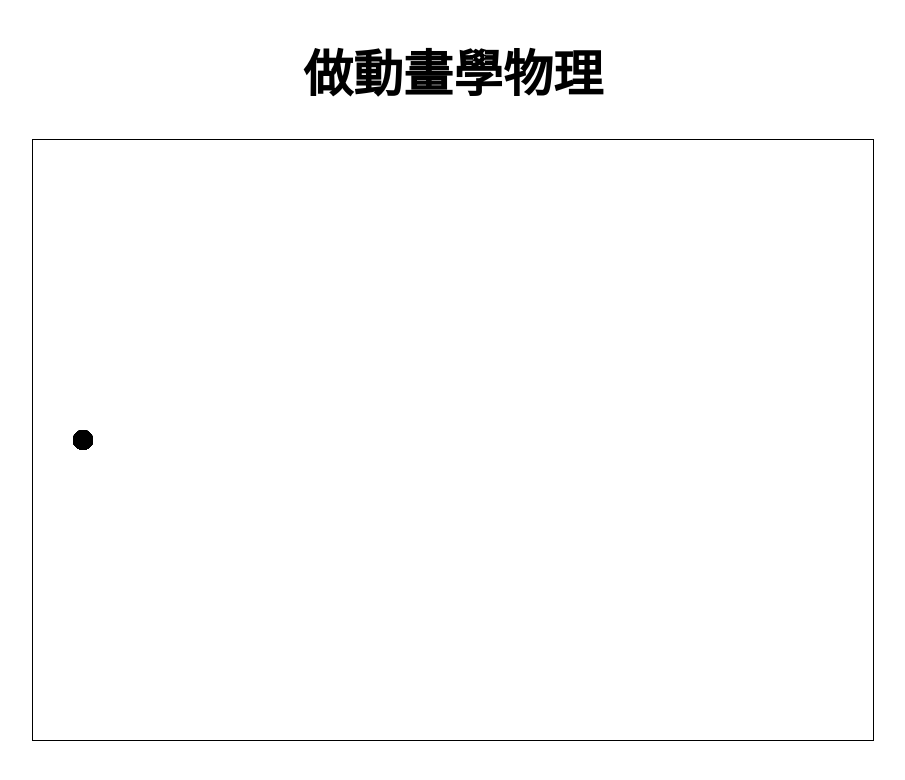
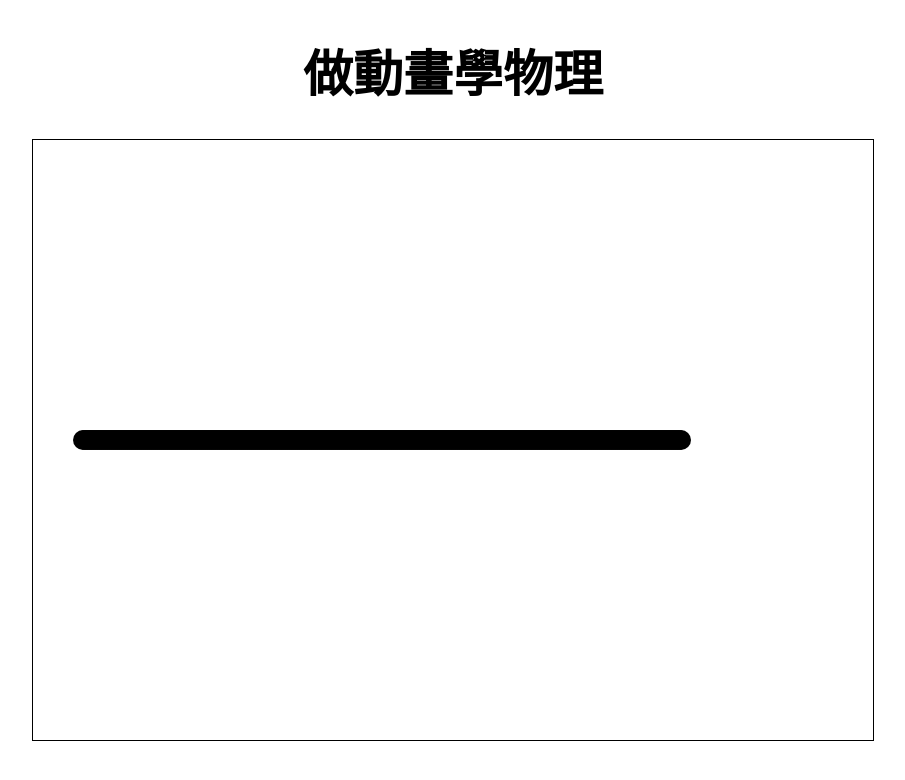
Before and after one commit to SkyRoxas/wuli, a plain HTML site: page index.html in a window 1280 px wide. Shown: the whole page, without its empty margins (187-1092 px from the left). Drawn offline with Linux system fonts and the light colour scheme.

```diff
--- a/index.html
+++ b/index.html
@@ -27,8 +27,9 @@
 </body>
 
 <script>
+const canvas = document.getElementById("canvas")
+const ctx = canvas.getContext("2d")
 
-const ctx = document.getElementById("canvas").getContext("2d")
 let time = 0
 
 let boll = {
@@ -37,7 +38,8 @@ let boll = {
         y: 300
     },
     radius: 10,
-    velocity: 100
+    velocity: 10,
+    acceleration: 2
 }
 
 const draw = () => {
@@ -46,11 +48,13 @@ const draw = () => {
     ctx.arc(boll.position.x, boll.position.y, boll.radius, 0, Math.PI * 2)
     ctx.fill()
 
-    // boll.position.x += boll.velocity
+    // boll.velocity += boll.acceleration
+    boll.position.x += boll.velocity  * 0.2
 }
 
 const render = (t) => {
     time = t
+    // canvas.width = canvas.width
     draw()
     requestAnimationFrame(render)
 }
```
